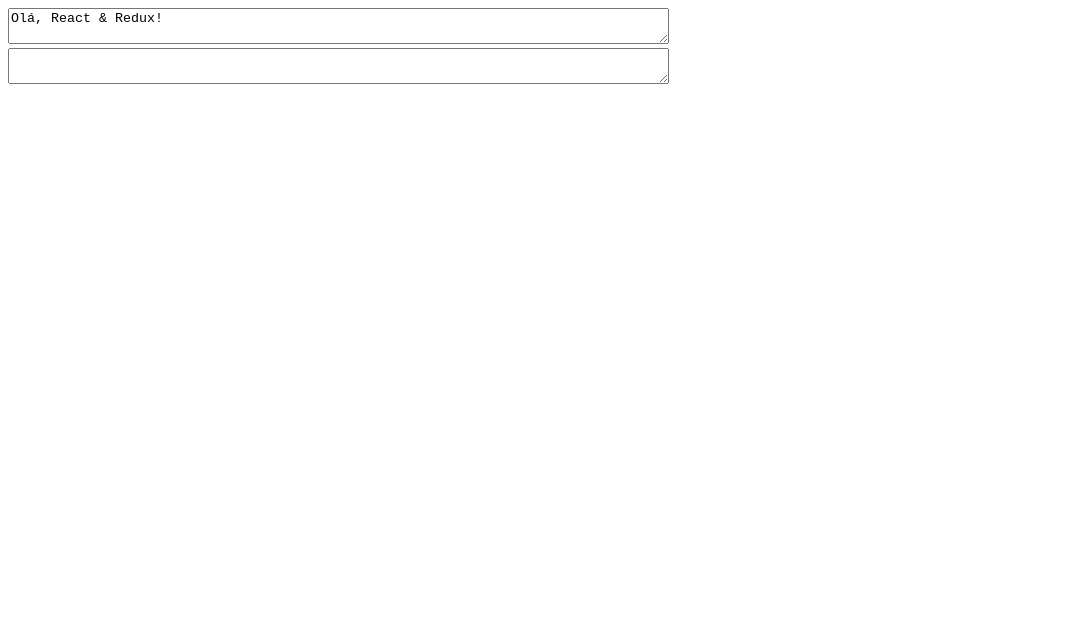
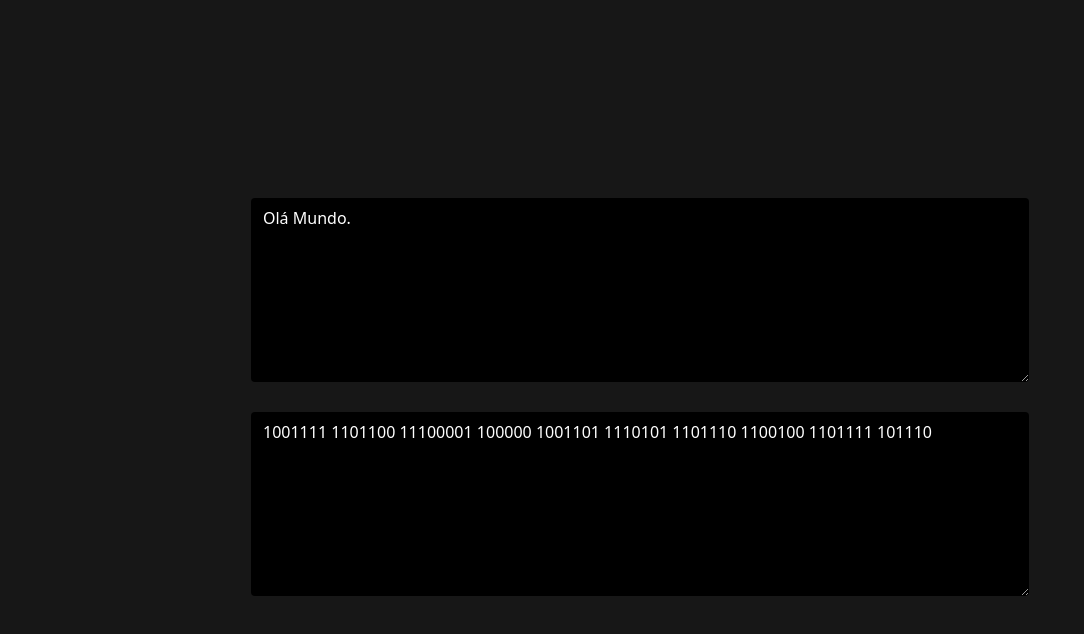
Before and after one commit to codigoisaac/binary-shift, a React (Create React App) app: page / in a window 1280 px wide. Shown: the top 634 px of the page, without its empty margins (0-1084 px from the left). Built offline with nearby package versions, Linux system fonts and the light colour scheme.

Commit message:
Initial basic styling

```diff
--- a/src/App.js
+++ b/src/App.js
@@ -1,10 +1,13 @@
 import React from 'react';
 import { Form } from './features/shifter/Form';
+import './index.css';
 
 function App() {
   return (
-    <div>
-      <Form />
+    <div className="flex justify-center min-h-screen items-center bg-neutral-900">
+      <div className="">
+        <Form />
+      </div>
     </div>
   );
 }
--- a/src/features/shifter/BinaryField.js
+++ b/src/features/shifter/BinaryField.js
@@ -1,6 +1,7 @@
 import React from 'react';
 import { useSelector, useDispatch } from 'react-redux';
 import { binaryInserted } from './shifterSlice';
+import { TextArea } from './Input';
 
 export const BinaryField = () => {
   const shift = useSelector((state) => state.shifter);
@@ -16,11 +17,7 @@
 
   return (
     <div>
-      <textarea
-        onChange={onBinaryInsert}
-        defaultValue={shift.input}
-        cols="80"
-      ></textarea>
+      <TextArea val={shift.binary} onChange={onBinaryInsert} />
     </div>
   );
 };
--- a/src/features/shifter/Form.js
+++ b/src/features/shifter/Form.js
@@ -1,8 +1,16 @@
-import React from 'react';
+import React, { useEffect } from 'react';
 import { TextField } from './TextField';
 import { BinaryField } from './BinaryField';
+import { useDispatch } from 'react-redux';
+import { textInserted, initialState } from './shifterSlice';
 
 export const Form = () => {
+  const dispatch = useDispatch();
+
+  useEffect(() => {
+    dispatch(textInserted(initialState.text));
+  }, []);
+
   return (
     <div>
       <TextField />
--- /dev/null
+++ b/src/features/shifter/Input.js
@@ -0,0 +1,15 @@
+import React from 'react';
+
+export const TextArea = ({ val, onChange }) => {
+  return (
+    <div>
+      <textarea
+        onChange={onChange}
+        defaultValue={val}
+        cols="80"
+        rows="7"
+        className="py-2 px-3 my-3 rounded bg-black text-white"
+      ></textarea>
+    </div>
+  );
+};
--- a/src/features/shifter/TextField.js
+++ b/src/features/shifter/TextField.js
@@ -1,26 +1,19 @@
 import React from 'react';
 import { useSelector, useDispatch } from 'react-redux';
 import { textInserted } from './shifterSlice';
+import { TextArea } from './Input';
 
 export const TextField = () => {
   const shift = useSelector((state) => state.shifter);
   const dispatch = useDispatch();
 
   const onTextInsert = (e) => {
-    dispatch(
-      textInserted({
-        text: e.target.value,
-      })
-    );
+    dispatch(textInserted(e.target.value));
   };
 
   return (
     <div>
-      <textarea
-        onChange={onTextInsert}
-        defaultValue={shift.text}
-        cols="80"
-      ></textarea>
+      <TextArea val={shift.text} onChange={onTextInsert} />
     </div>
   );
 };
--- a/src/features/shifter/shifterSlice.js
+++ b/src/features/shifter/shifterSlice.js
@@ -1,7 +1,7 @@
 import { createSlice } from '@reduxjs/toolkit';
 
-const initialState = {
-  text: 'Olá, React & Redux!',
+export const initialState = {
+  text: 'Olá Mundo.',
   binary: '',
 };
 
@@ -11,6 +11,14 @@
   reducers: {
     textInserted(state, action) {
       state.text = action.payload;
+
+      let binaryOutput = '';
+
+      for (var i = 0; i < action.payload.length; i++) {
+        binaryOutput += action.payload[i].charCodeAt(0).toString(2) + ' ';
+      }
+
+      state.binary = binaryOutput;
     },
 
     binaryInserted(state, action) {
```
